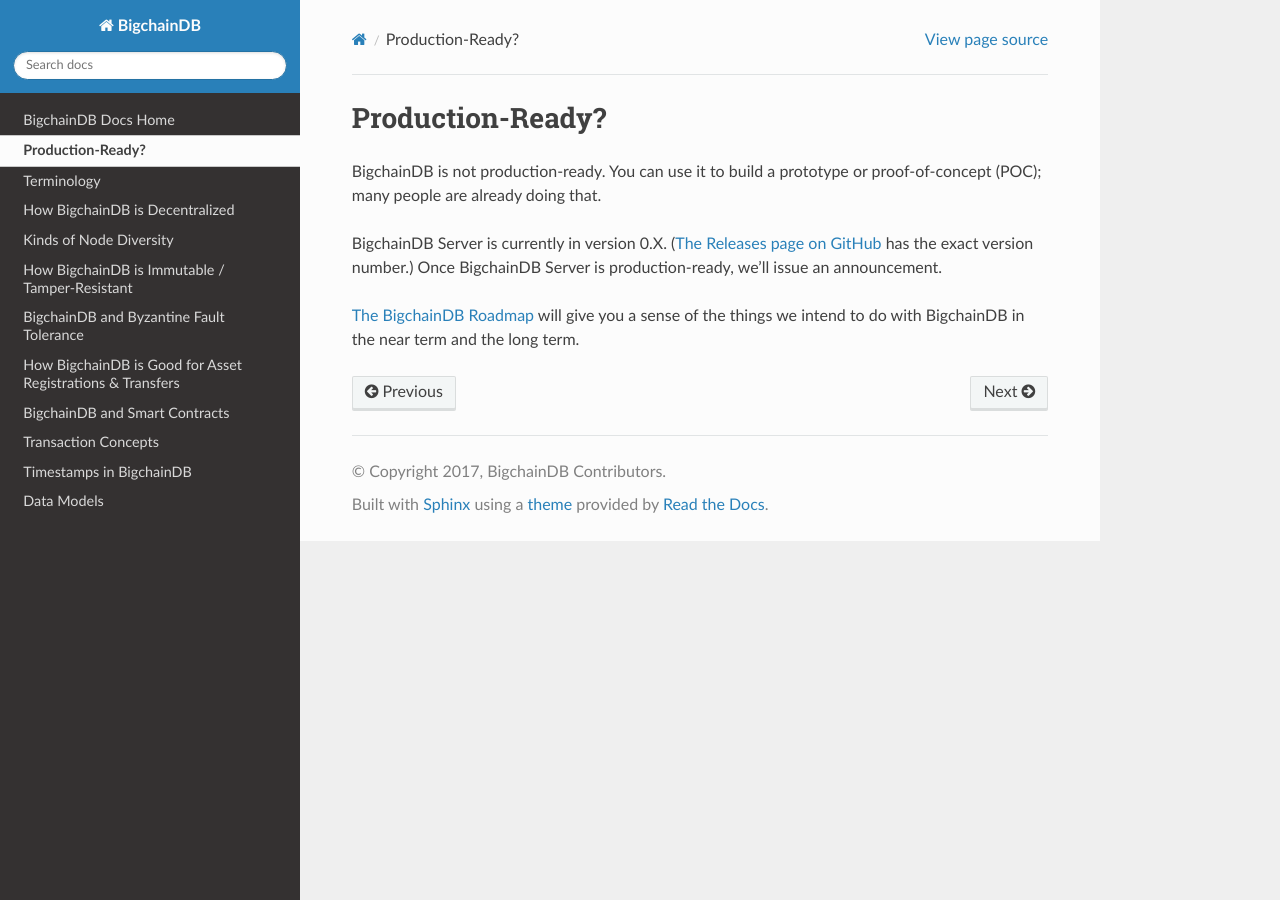
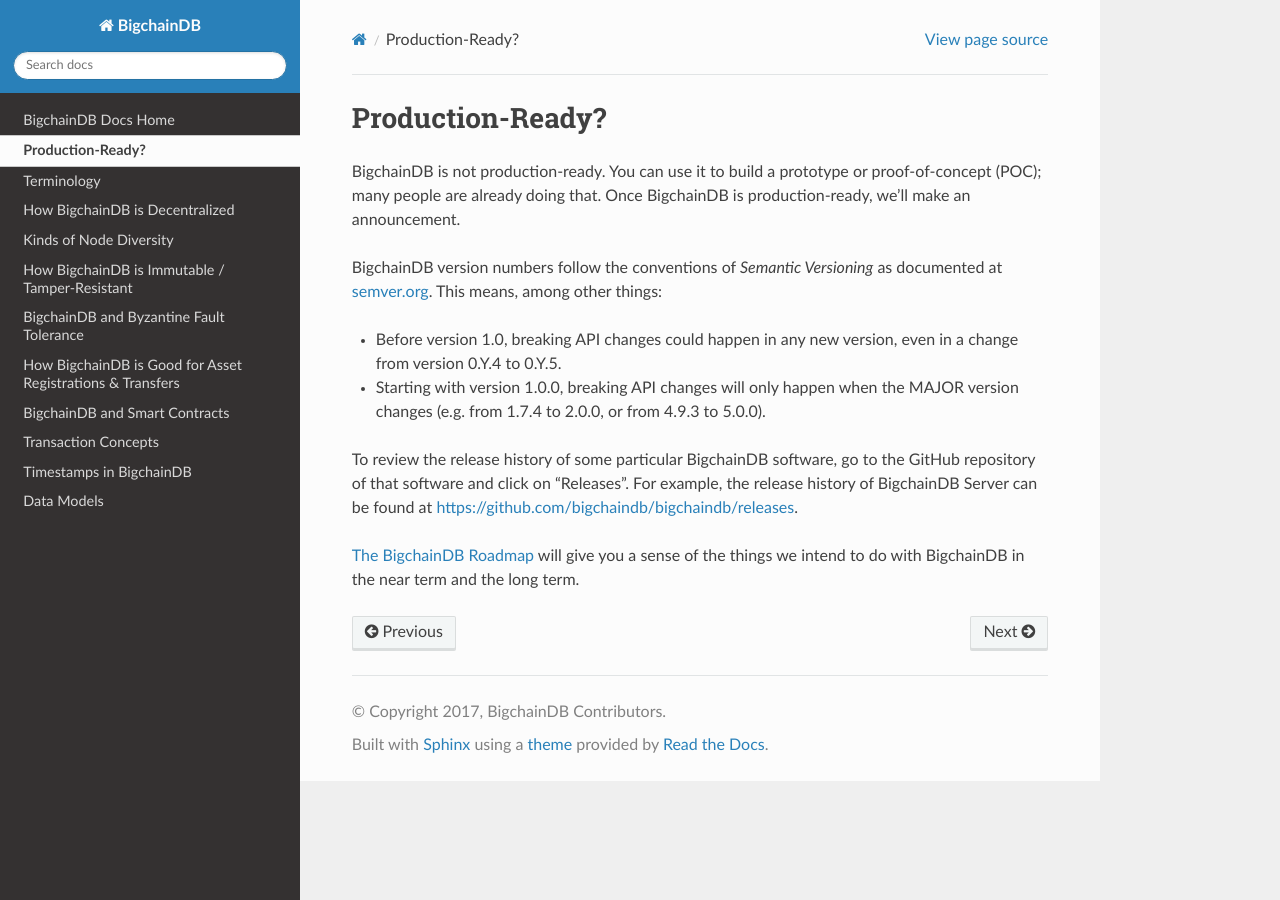
Before and after one commit to bigchaindb/bigchaindb, a Sphinx documentation site: the page built from docs/root/source/production-ready.md, in a window 1280 px wide. Built offline with Sphinx 7.4.7 and the Read the Docs theme 2.0.0, drawn with Linux system fonts in a browser that asks for light colours.

Commit message:
Updated the root docs page titled Production-Ready?

```diff
--- a/docs/root/source/production-ready.md
+++ b/docs/root/source/production-ready.md
@@ -1,7 +1,14 @@
 # Production-Ready?
 
 BigchainDB is not production-ready. You can use it to build a prototype or proof-of-concept (POC); many people are already doing that.
+Once BigchainDB is production-ready, we'll make an announcement.
 
-BigchainDB Server is currently in version 0.X. ([The Releases page on GitHub](https://github.com/bigchaindb/bigchaindb/releases) has the exact version number.) Once BigchainDB Server is production-ready, we'll issue an announcement.
+BigchainDB version numbers follow the conventions of *Semantic Versioning* as documented at [semver.org](http://semver.org/). This means, among other things:
+
+* Before version 1.0, breaking API changes could happen in any new version, even in a change from version 0.Y.4 to 0.Y.5.
+
+* Starting with version 1.0.0, breaking API changes will only happen when the MAJOR version changes (e.g. from 1.7.4 to 2.0.0, or from 4.9.3 to 5.0.0).
+
+To review the release history of some particular BigchainDB software, go to the GitHub repository of that software and click on "Releases". For example, the release history of BigchainDB Server can be found at [https://github.com/bigchaindb/bigchaindb/releases](https://github.com/bigchaindb/bigchaindb/releases).
 
 [The BigchainDB Roadmap](https://github.com/bigchaindb/org/blob/master/ROADMAP.md) will give you a sense of the things we intend to do with BigchainDB in the near term and the long term.
```
